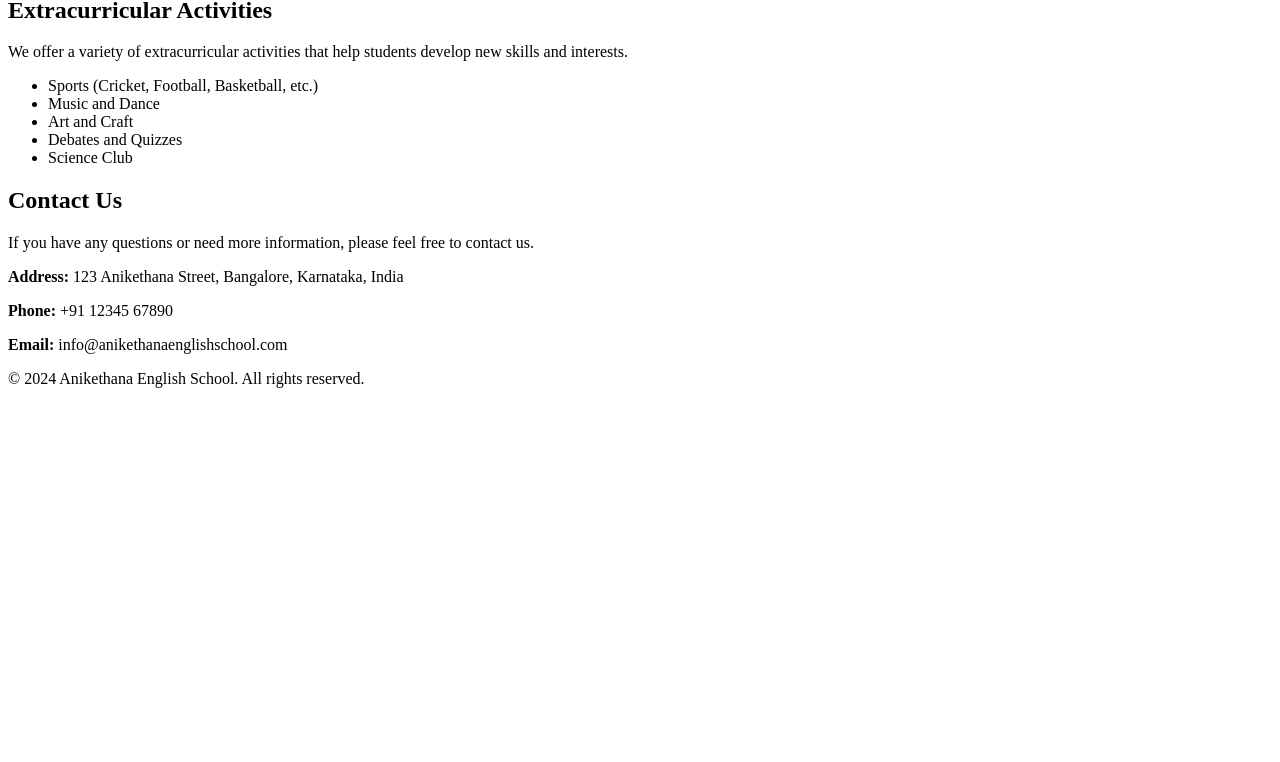
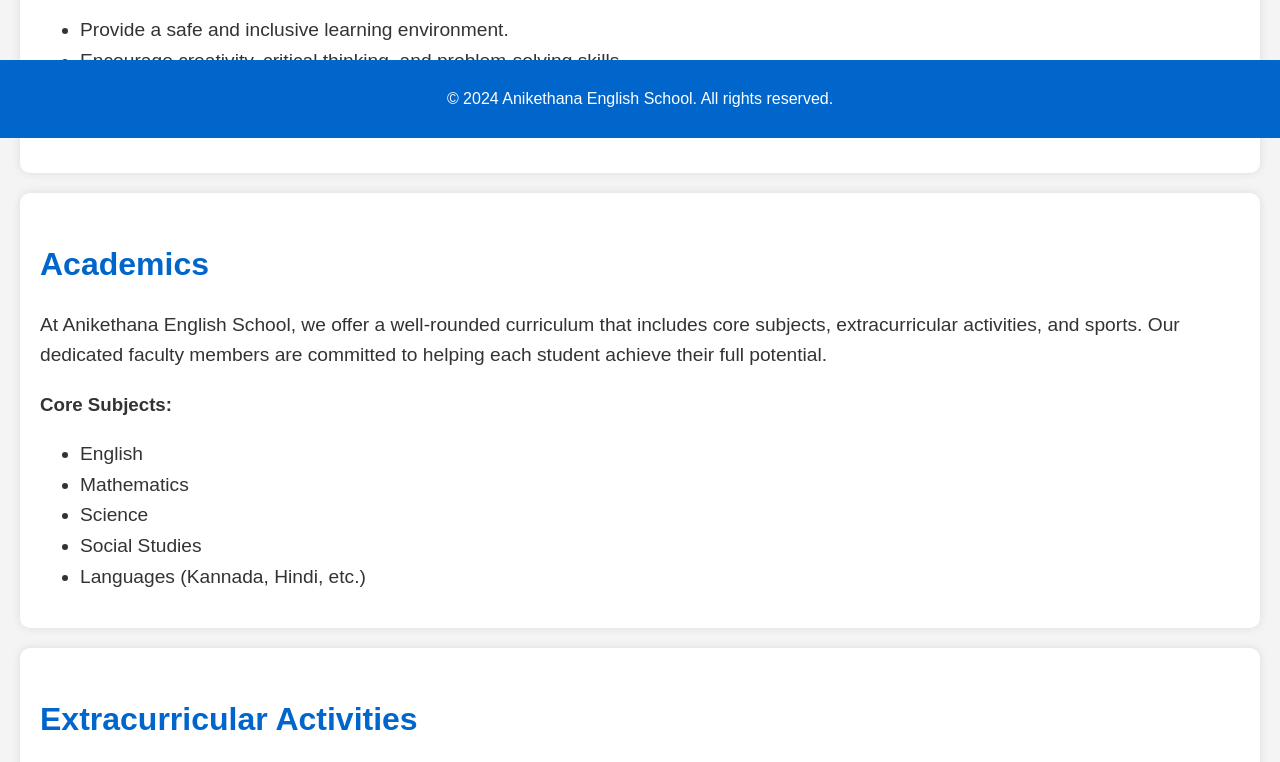
Before and after one commit to anikethanatrust/anikethanatrust.github.io, a plain HTML site: page index.html in a window 1280 px wide. Shown: the part 662-1424 px from the top of the page. Before the commit the page ends 1066 px from the top, so only its background shows below. Drawn offline with Linux system fonts and the light colour scheme.

Commit message:
Update index.html

```diff
--- a/index.html
+++ b/index.html
@@ -3,7 +3,7 @@
 <head>
     <meta charset="UTF-8">
     <meta name="viewport" content="width=device-width, initial-scale=1.0">
-    <link rel="stylesheet" href="styles.css">
+    <link rel="stylesheet" href="home.css">
     <title>Anikethana English School</title>
 </head>
 <body>
```
